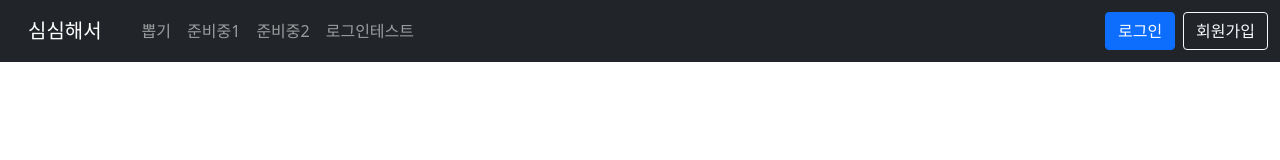
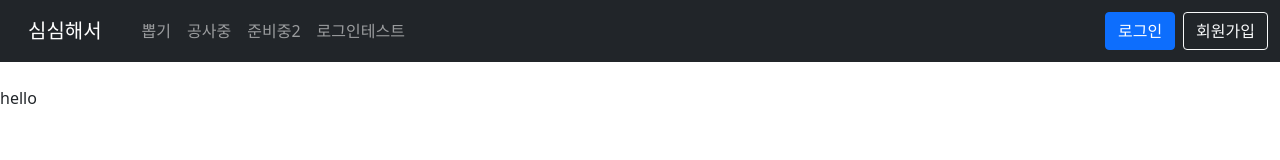
Before and after one commit to choijiuen/game-vue, a Vue app: page /sunhj in a window 1280 px wide. Shown: the top 160 px of the page. Built offline with nearby package versions, Linux system fonts and the light colour scheme; what @fawmi/vue-google-maps would draw is missing.

Commit message:
FEAT : 현주 프로젝트 시작

```diff
--- /dev/null
+++ b/src/components/sun/Tmp.vue
@@ -0,0 +1,13 @@
+<template>
+    <div> hello </div>
+</template>
+
+<script>
+
+export default {
+  name: 'TmpComponent',
+  props: {
+    msg: String
+  }
+}
+</script>
--- a/src/components/template/HeaderComponent.vue
+++ b/src/components/template/HeaderComponent.vue
@@ -11,7 +11,7 @@
               <router-link class="nav-link" to="/eats">뽑기</router-link>
             </li>
             <li class="nav-item">
-              <router-link class="nav-link" to="/about">준비중1</router-link>
+              <router-link class="nav-link" to="/sunhj">공사중</router-link>
             </li>
             <li class="nav-item">
               <router-link class="nav-link" to="/about">준비중2</router-link>
--- a/src/router/index.js
+++ b/src/router/index.js
@@ -38,6 +38,13 @@ const routes = [
     component: () => import('../views/eats/EatsView.vue'),
     meta: {auth : false}
   },
+  //
+  {
+    path: '/sunhj',
+    name: 'sunhj',
+    component: () => import('../views/sun/TmpView.vue'),
+    meta: {auth : false}
+  },
 ]
 
 const router = createRouter({
--- /dev/null
+++ b/src/views/sun/TmpView.vue
@@ -0,0 +1,12 @@
+<template>
+    <Sun></Sun>
+</template>
+<script>
+import Sun from '@/components/sun/Tmp.vue'
+
+export default {
+    components: {
+        Sun
+    }
+}
+</script>
```
